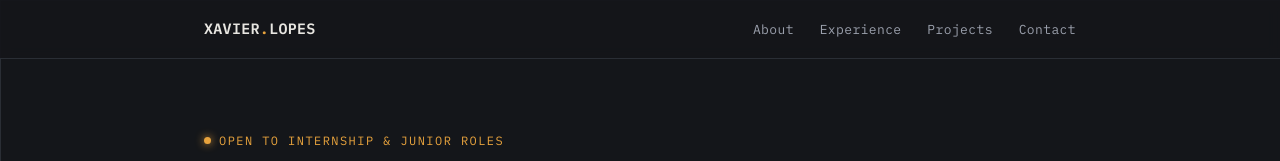
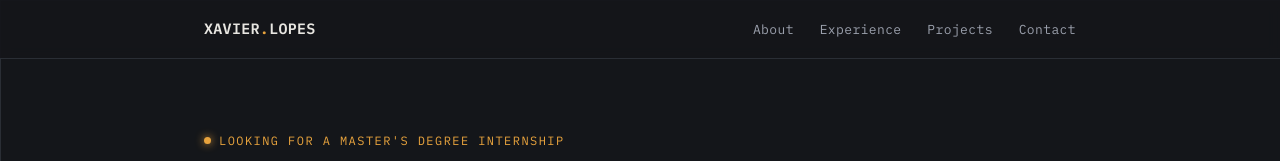
Before and after one commit to shini111/shini111.github.io, a plain HTML site: page index.html in a window 1280 px wide. Shown: the top 161 px of the page. Drawn offline with Linux system fonts and the light colour scheme.

Commit message:
Update hero eyebrow to reflect Master's degree internship search

```diff
--- a/index.html
+++ b/index.html
@@ -24,7 +24,7 @@
 <div class="wrap">
 
   <section class="hero" id="about">
-    <p class="eyebrow">Open to internship &amp; junior roles</p>
+    <p class="eyebrow">Looking for a Master's degree internship</p>
     <h1 class="hero-name">Gameplay Programmer</h1>
     <p class="hero-role">I build the systems underneath the game: engines, physics, multiplayer state, the stuff that has to hold up when everything else is moving. Currently finishing an MSc in Digital Games Development.</p>
     <div class="hero-links">
```
